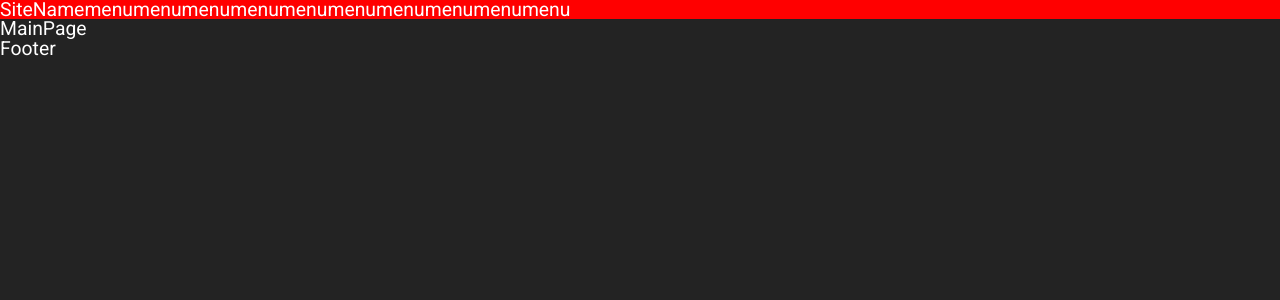
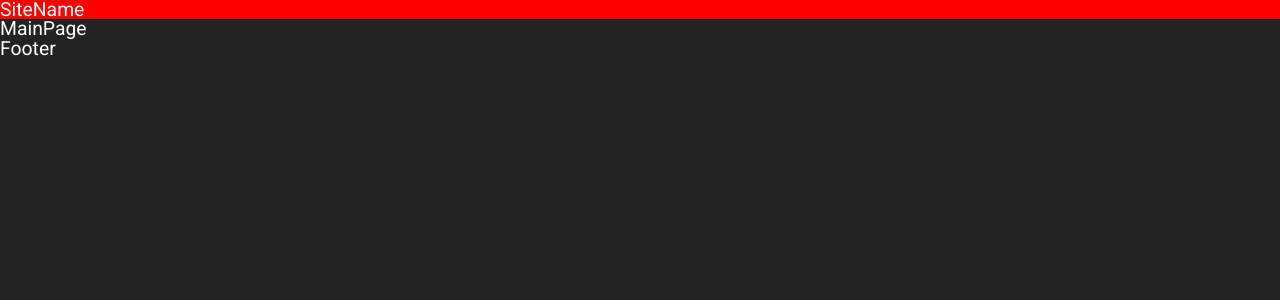
Before and after one commit to gamenarkyt/ReactTemplate, a React (Vite) app: page / in a window 1280 px wide. Shown: the top 300 px of the page. Built offline with nearby package versions, Linux system fonts and the light colour scheme.

Commit message:
Revert to normal header

```diff
--- a/src/components/global/Header/Header.tsx
+++ b/src/components/global/Header/Header.tsx
@@ -4,16 +4,6 @@ export const Header = () => {
   return (
     <header className={styles.header}>
       <span>SiteName</span>
-      <span>menu</span>
-      <span>menu</span>
-      <span>menu</span>
-      <span>menu</span>
-      <span>menu</span>
-      <span>menu</span>
-      <span>menu</span>
-      <span>menu</span>
-      <span>menu</span>
-      <span>menu</span>
     </header>
   )
 }
```
